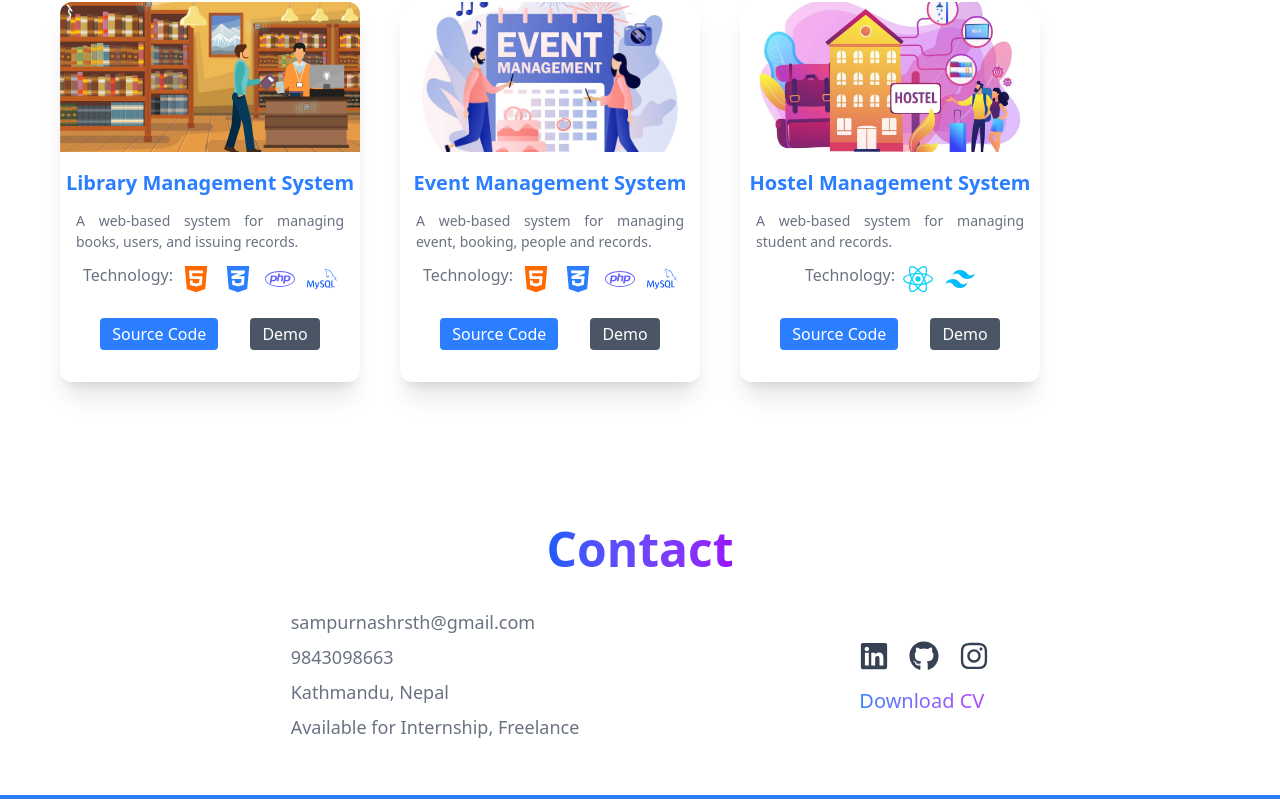
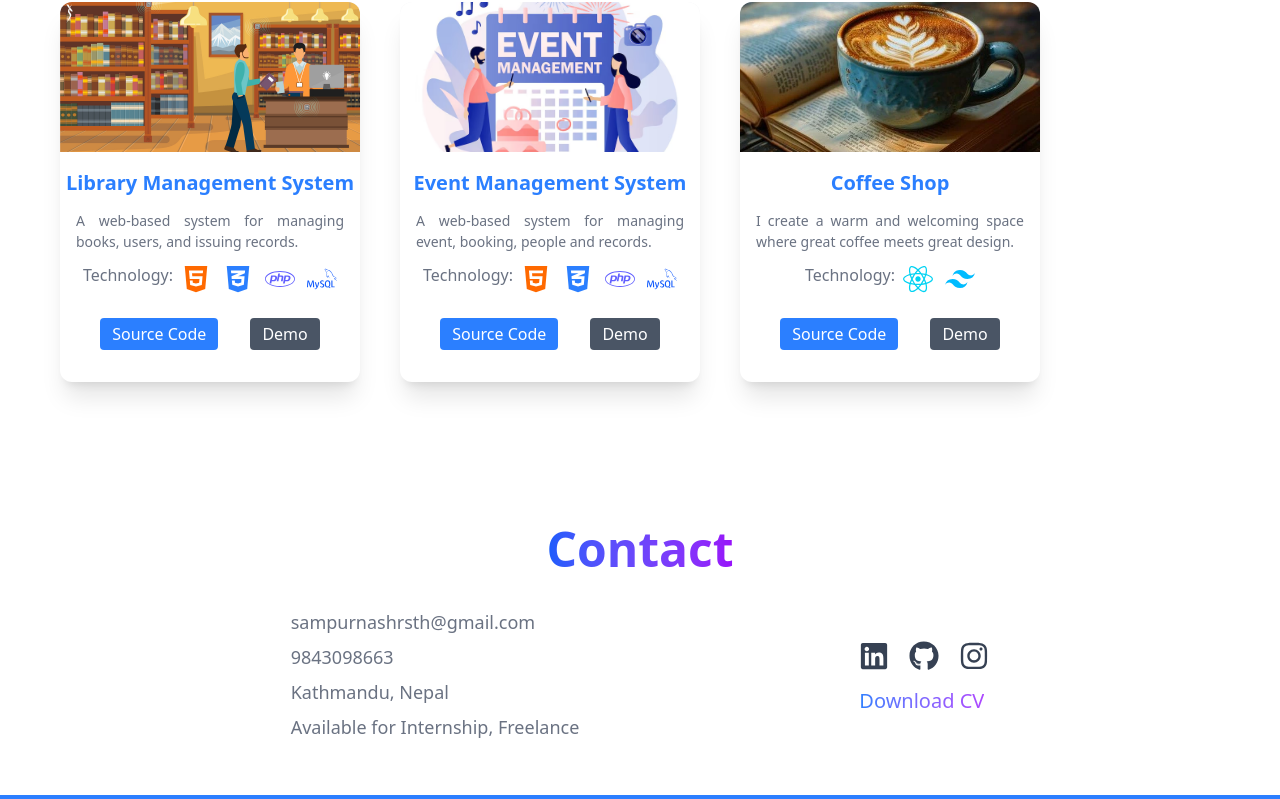
Before and after one commit to Sampurnashrestha/portfilo, a React (Vite) app: page / in a window 1280 px wide. Shown: the part 2015-2814 px from the top of the page. Built offline with nearby package versions, Linux system fonts and the light colour scheme.

Commit message:
minor change

```diff
--- a/src/pages/Project.jsx
+++ b/src/pages/Project.jsx
@@ -4,7 +4,8 @@ import { FaHtml5, FaCss3Alt, FaPhp, FaReact } from "react-icons/fa";
 import { SiMysql, SiTailwindcss } from "react-icons/si";
 import LibraryImg from "../assets/project/Library.png";
 import EventImg from "../assets/project/event.png";
-import HostelImg from "../assets/project/hostel.png";
+import CoffeeImg from "../assets/project/coffee.webp"
+
 
 const projectWork = [
   {
@@ -27,11 +28,12 @@ const projectWork = [
   },
   {
     id: 3,
-    title: "Hostel Management System",
+    title: "Coffee Shop",
     tech: ["React js", "Tailwind css"],
-    description: "A web-based system for managing student and records.",
-    image: HostelImg,
-    git: "https://github.com/Sampurnashrestha/Hostel_management_system.git",
+    description: "I create a warm and welcoming space where great coffee meets great design.",
+    image: CoffeeImg,
+    git: "https://github.com/Sampurnashrestha/ecommerce",
+    live: "http://ecommerce-nine-silk.vercel.app/"
   },
 ];
 
```
Also changed, not shown: src/assets/project/coffee.webp (added).
